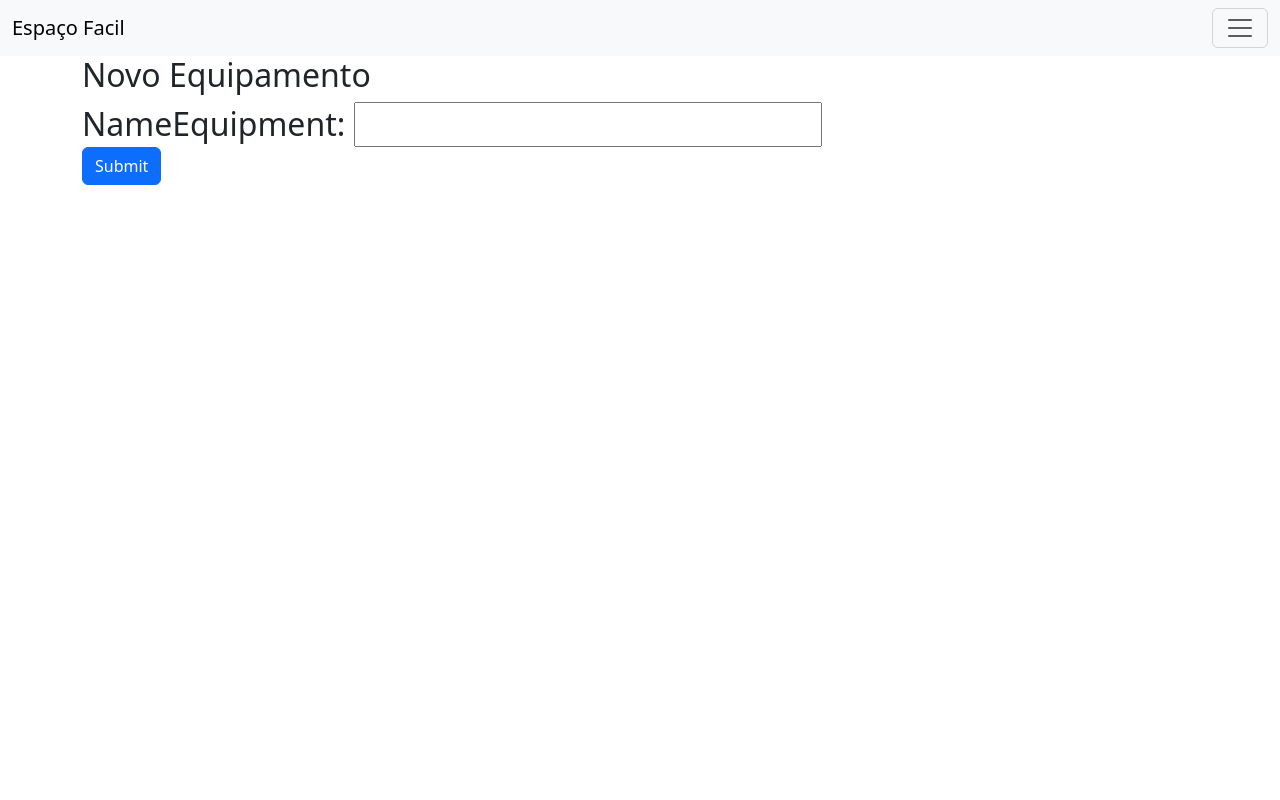
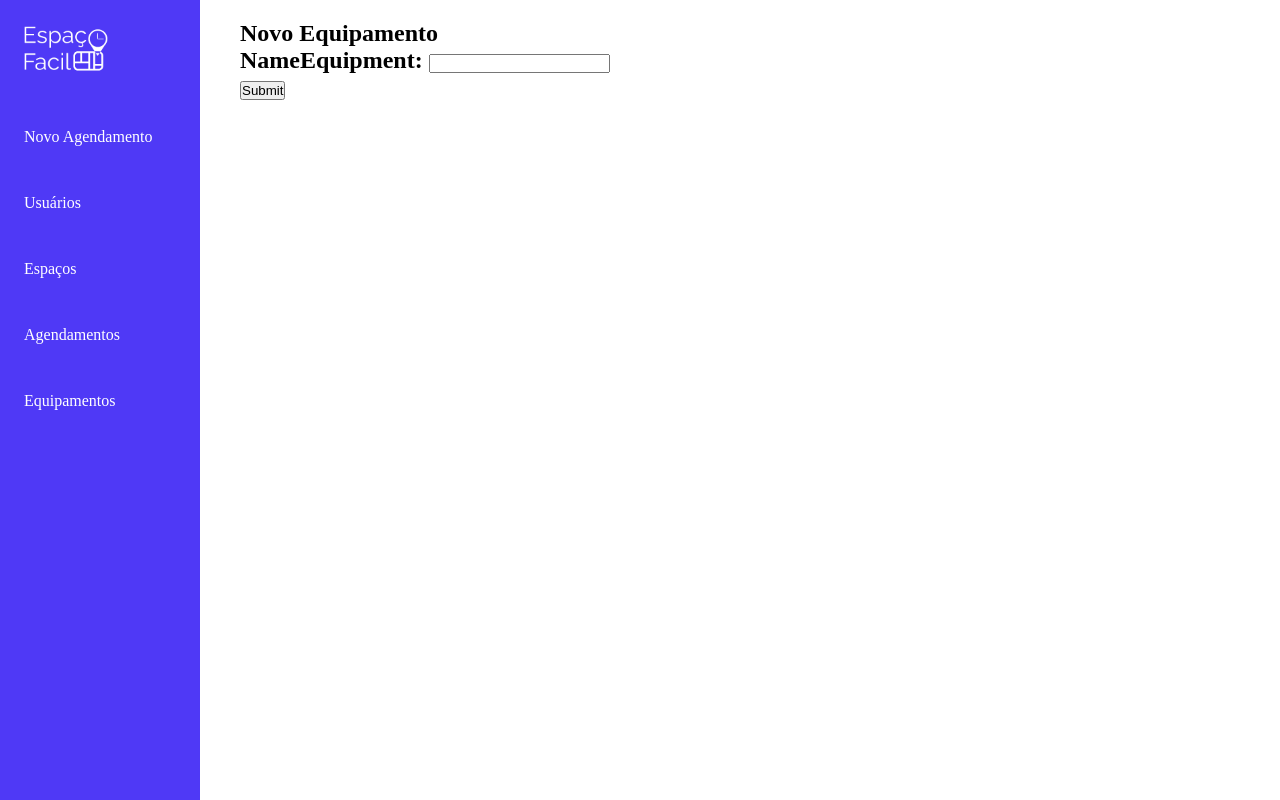
Before and after one commit to LoganGabi/EspacoFacil, a Django app: page /equipmentCreate in a window 1280 px wide. Run offline with Django 5.2, Linux system fonts and the light colour scheme.

Commit message:
Criação e Estilização do Menu Lateral

```diff
--- /dev/null
+++ b/espacofacil_api/app/static/css/menu.css
@@ -0,0 +1,52 @@
+*{
+    margin: 0;
+    padding: 0;
+    box-sizing: border-box;
+}
+.section-container{
+    position:fixed;
+    width: 200px;
+    height: 100vh;
+    background-color: #4F39F6;
+
+}
+.section-container img{
+    width: 200px;
+    height: 100px;
+    padding: 1em;
+}
+
+.section-container ul{
+    display: flex;
+    flex-direction: column;
+    height: 100%;
+    list-style: none; /* Remove a bolinha */
+    overflow-y: auto;
+}
+
+.section-container ul li{
+    padding: 1em;
+    transition: background-color 0.3s ease;
+    color: white;
+}
+.section-container ul li:hover{
+    background-color: #3A28C9;
+    cursor: pointer;
+}
+a {
+    display: block;
+    width: 100%;
+    padding: 0.5em;  /* Aumenta área clicável */
+    text-decoration: none; /* Remove sublinhado */
+    color: inherit; /* Mantém a cor do texto */
+}
+
+.container{
+    display: flex;
+}
+
+.content {
+    margin-left: 220px; /* Empurra o conteúdo para o lado */
+    padding: 20px;
+    flex-grow: 1;
+}
--- a/espacofacil_api/app/templates/app/equipment_form.html
+++ b/espacofacil_api/app/templates/app/equipment_form.html
@@ -1,10 +1,11 @@
 {% extends "base.html" %}
 {% block content %}
-{% if equipment.pk %}
+<div>
+    {% if equipment.pk %}
     <h2>Editar Equipamento<h2>
-{% else %}
-    <h2>Novo Equipamento<h2>
-{% endif %}
+    {% else %}
+        <h2>Novo Equipamento<h2>
+    {% endif %}
 
 <form method="post">
     {% csrf_token %}
@@ -12,3 +13,4 @@
     <button type="submit" class="btn btn-primary">Submit</button>
   </form>
 {% endblock content %}
+</div>
--- a/espacofacil_api/app/templates/base.html
+++ b/espacofacil_api/app/templates/base.html
@@ -1,37 +1,56 @@
 
-<link href="https://cdn.jsdelivr.net/npm/bootstrap@5.3.3/dist/css/bootstrap.min.css" rel="stylesheet" integrity="sha384-QWTKZyjpPEjISv5WaRU9OFeRpok6YctnYmDr5pNlyT2bRjXh0JMhjY6hW+ALEwIH" crossorigin="anonymous">
-<head>
-<nav class="navbar bg-body-tertiary sticky-top">
-    <div class="container-fluid">
-      <a class="navbar-brand" href="#">Espaço Facil</a>
-      <button class="navbar-toggler" type="button" data-bs-toggle="offcanvas" data-bs-target="#offcanvasNavbar" aria-controls="offcanvasNavbar" aria-label="Toggle navigation">
-        <span class="navbar-toggler-icon"></span>
-      </button>
-      <div class="offcanvas offcanvas-end" tabindex="-1" id="offcanvasNavbar" aria-labelledby="offcanvasNavbarLabel">
-        <div class="offcanvas-header">
-          <h5 class="offcanvas-title" id="offcanvasNavbarLabel">Navegação</h5>
-          <button type="button" class="btn-close" data-bs-dismiss="offcanvas" aria-label="Close"></button>
-        </div>
-        <div class="offcanvas-body">
-          <ul class="navbar-nav justify-content-end flex-grow-1 pe-3">
-            <li class="nav-item">
-              <a class="nav-link active" aria-current="page" href={% url "home" %}>Pagina Inicial</a>
+{% load static %}
+<!DOCTYPE html>
+<html lang="pt-br">
+    <head>
+        <meta charset="UTF-8">
+        <meta name="viewport" content="width=device-width, initial-scale=1.0">
+        {% block css %}
+        <link rel="stylesheet" href="{% static 'css/menu.css' %}">
+        {% endblock  %}
+
+    </head>
+    <body>
+      <div class="container">
+        <section class="section-container">
+          <div>
+            <img src="{% static 'images/LOGO.png' %}" alt="Miha logo">
+          </div>
+
+
+          <ul>
+            <li>
+              <a href="">
+                Novo Agendamento
+              </a>
             </li>
-            <li class="nav-item">
-                <a class="nav-link active" aria-current="page" href={% url "user_list" %}>Lista de Usuarios</a>
+            <li>
+              <a href={% url "user_list" %}>
+                Usuários
+              </a>
             </li>
-            <li class="nav-item">
-                <a class="nav-link active" aria-current="page" href={% url "room_list" %}>Lista de Salas</a>
+            <li>
+              <a href={% url "room_list" %}>
+                Espaços
+              </a>
+             </li>
+            <li>
+              <a href="">
+                Agendamentos
+              </a>
+             </li>
+            <li>
+              <a href={% url "equipment_list" %}>
+                Equipamentos
+              </a>
             </li>
-            <li class="nav-item">
-              <a class="nav-link active" aria-current="page" href={% url "equipment_list" %}>Lista de Equipamento</a>
-          </li>
-        </div>
+          </ul>
+
+        </section>
+        <main class="content">
+          {% block content %} {% endblock %}
+        </main>
       </div>
-    </div>
-  </nav>
-</head>
-    <main class="container">
-{% block content %}{% endblock content %}
-    </main>
-<script src="https://cdn.jsdelivr.net/npm/bootstrap@5.3.3/dist/js/bootstrap.bundle.min.js" integrity="sha384-YvpcrYf0tY3lHB60NNkmXc5s9fDVZLESaAA55NDzOxhy9GkcIdslK1eN7N6jIeHz" crossorigin="anonymous"></script>
+
+    </body>
+  </html>
```
Also changed, not shown: espacofacil_api/app/static/images/LOGO.PNG (added), 1 other file.
